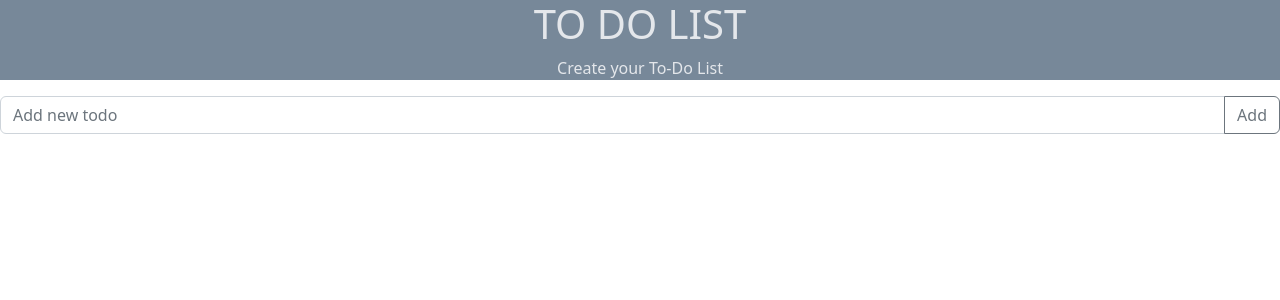
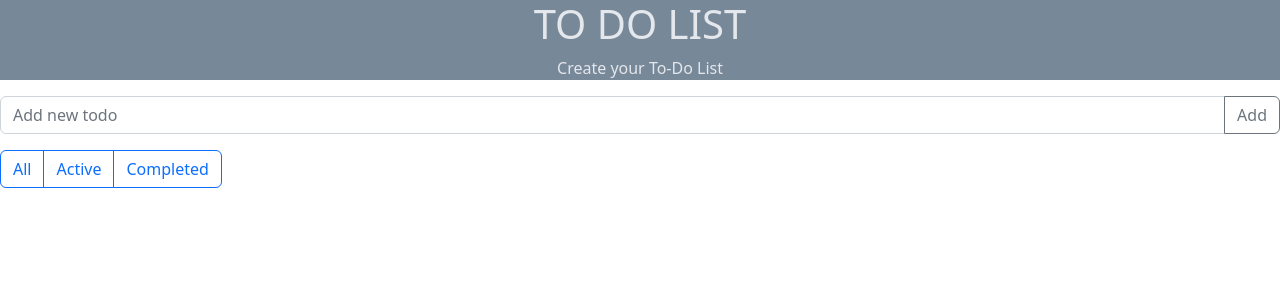
Before and after one commit to malgo-slota/todo-react, a React (Create React App) app in the folder app/: page / in a window 1280 px wide. Shown: the top 300 px of the page. Built offline with nearby package versions, Linux system fonts and the light colour scheme.

Commit message:
filter todos

```diff
--- a/app/src/App.js
+++ b/app/src/App.js
@@ -1,21 +1,42 @@
-import React, {useState} from 'react';
+import React, {useState, useEffect} from 'react';
 import './App.css';
 
 //components
 import Header from './components/Header';
 import Form from './components/Form';
 import TodoList from './components/TodoList';
+import Filter from './components/Filter'
 
 function App() {
   const subtitle = "Create your To-Do List";
   const [inputTxt, setInputTxt] = useState("");
   const [todos, setTodos] = useState([]);
+  const [status, setStatus] = useState('all');
+  const [filtered, setFiltered] = useState([]);
+
+  //use effect
+  useEffect(() => { filterHandler(); }, [todos, status]);
+
+   const filterHandler = () => {
+        switch(status) {
+            case 'completed':
+                setFiltered(todos.filter(todo => todo.completed === true));
+                break;
+            case 'active':
+                setFiltered(todos.filter(todo => todo.completed === false));
+                break;
+            default:
+                setFiltered(todos);
+                break;
+        }
+    };
 
   return (
     <div>
       <Header text={subtitle} />
       <Form inputTxt={inputTxt} setInputTxt={setInputTxt} todos={todos} setTodos={setTodos} />
-      <TodoList todos={todos} setTodos={setTodos} />
+      <TodoList todos={todos} setTodos={setTodos} filtered={filtered}/>
+      <Filter todos={todos} status={status} setStatus={setStatus} filtered={filtered} setFiltered={setFiltered} />
     </div>
   );
 }
--- /dev/null
+++ b/app/src/components/Filter.js
@@ -0,0 +1,25 @@
+import React from "react";
+
+function Filter ({ setStatus }) {
+
+    const statusHandler = (e) => {
+        setStatus(e.target.value);
+    };
+
+    return (
+        <div className="btn-group"
+             onClick={statusHandler}>
+            <button type="button"
+                    className="btn btn-outline-primary"
+                    value="all">All</button>
+            <button type="button"
+                    className="btn btn-outline-primary"
+                    value="active">Active</button>
+            <button type="button"
+                    className="btn btn-outline-primary"
+                    value="completed">Completed</button>
+        </div>
+    );
+}
+
+export default Filter;
--- a/app/src/components/TodoList.js
+++ b/app/src/components/TodoList.js
@@ -2,10 +2,10 @@ import React from "react";
 //components
 import Item from "./Item";
 
-function TodoList ({ todos, setTodos }) {
+function TodoList ({ todos, setTodos, filtered }) {
     return (
         <ul className="list-group">
-            {todos.map(item =>
+            {filtered.map(item =>
                 <Item key={item.id}
                     text={item.name}
                     todos={todos}
```
